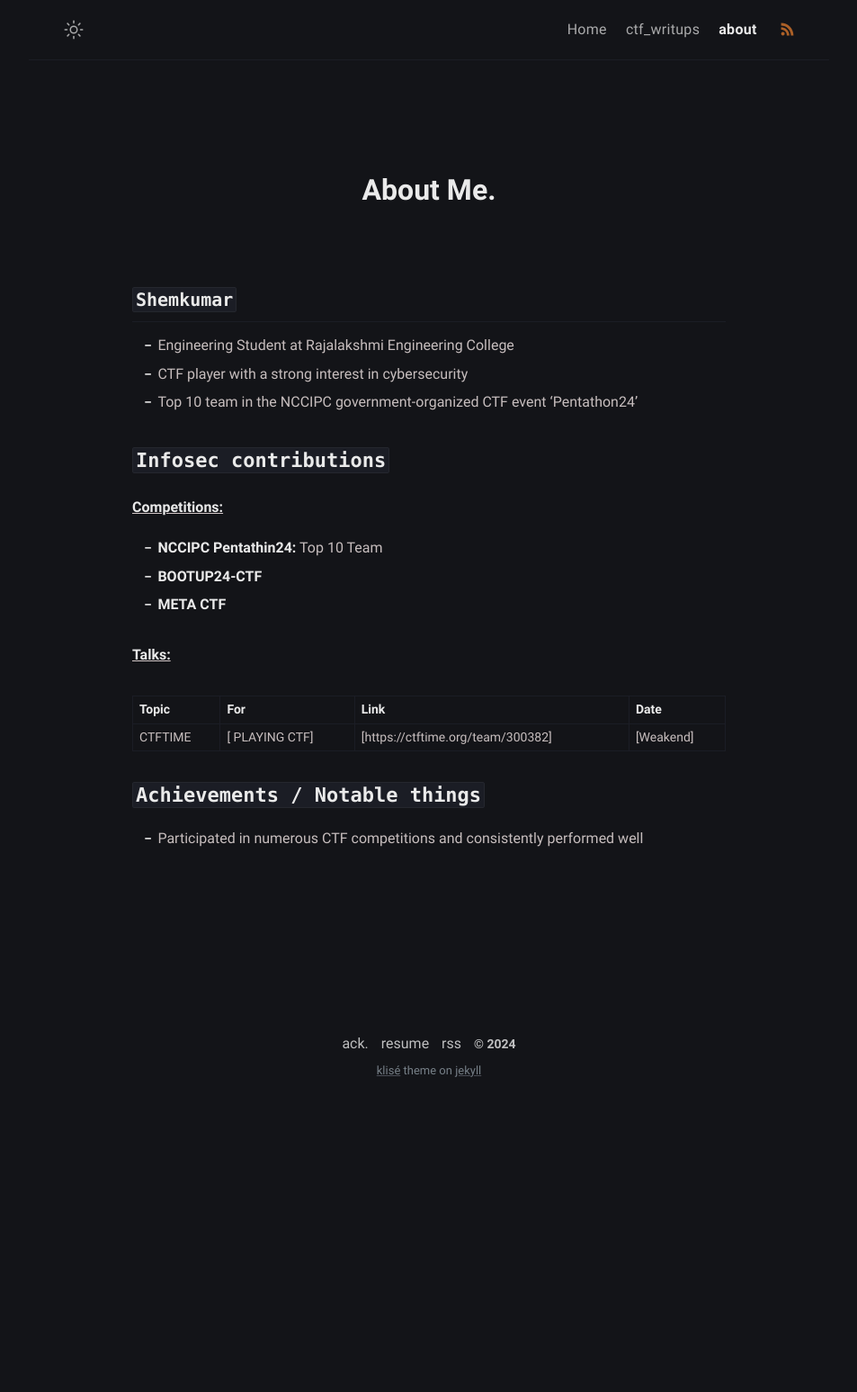
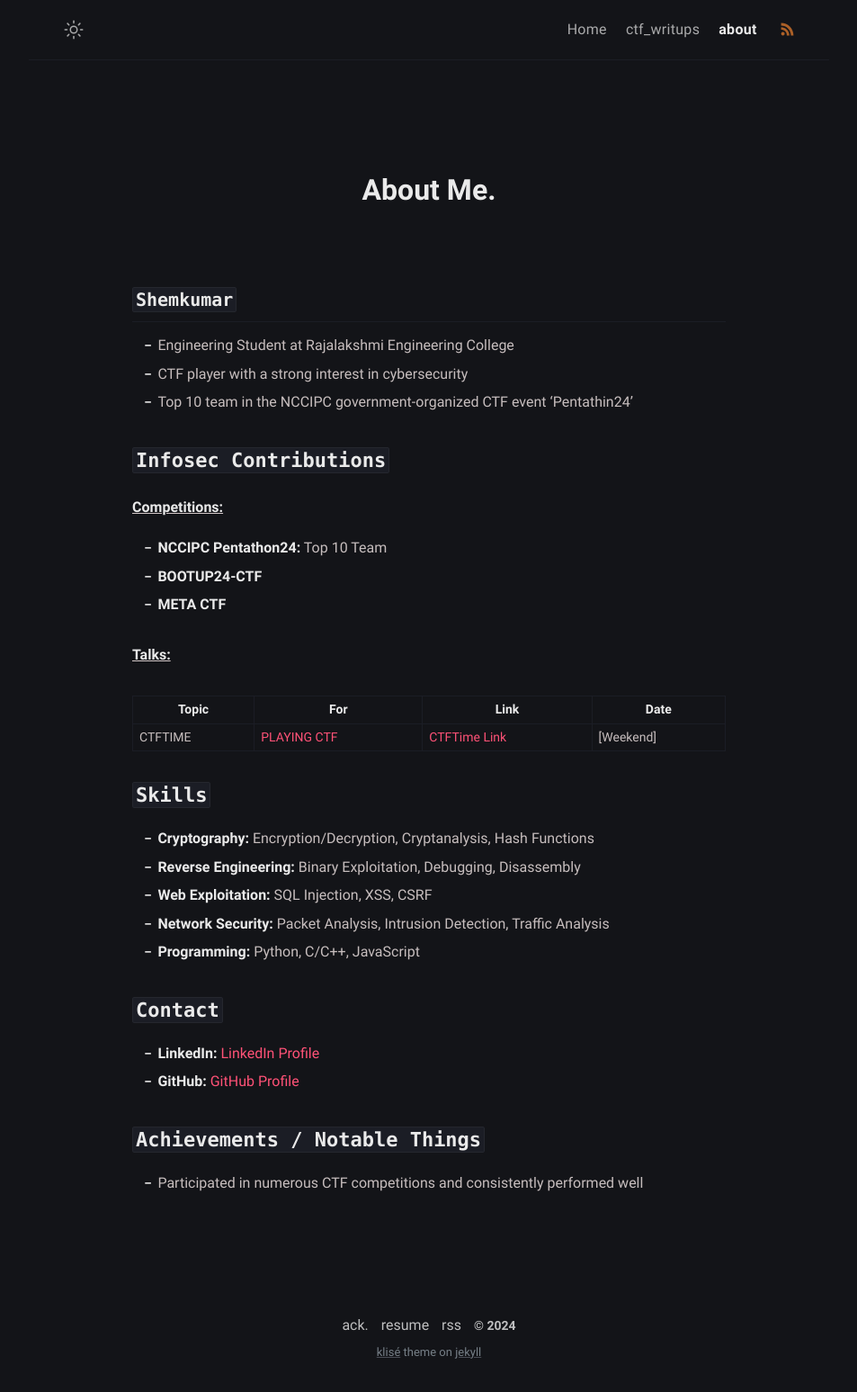
Before and after one commit to shemkumar/shemkumar.github.io, a Jekyll site: the page built from about.md, in a window 1280 px wide. Shown: the whole page at 90% size, without its empty margins (163-1116 px from the left). Built offline with Jekyll 4.4.1, drawn with Linux system fonts in a browser that asks for light colours; before the commit the page ends 1234 px from its top, so only the background shows below that.

Commit message:
Update about.md

```diff
--- a/about.md
+++ b/about.md
@@ -8,23 +8,34 @@ comments: false
 ### `Shemkumar`
 - Engineering Student at Rajalakshmi Engineering College
 - CTF player with a strong interest in cybersecurity
-- Top 10 team in the NCCIPC government-organized CTF event 'Pentathon24'
+- Top 10 team in the NCCIPC government-organized CTF event 'Pentathin24'
 
-## `Infosec contributions`
+## `Infosec Contributions`
 
 <u><b>Competitions:</b></u>
-- **NCCIPC Pentathin24:** Top 10 Team
+- **NCCIPC Pentathon24:** Top 10 Team
 - **BOOTUP24-CTF**
 - **META CTF**
 
 <u><b>Talks:</b></u>
 
-|**Topic** | **For** | **Link** | **Date** |
-| CTFTIME | [ PLAYING CTF] | [https://ctftime.org/team/300382] | [Weakend] |
+| **Topic** | **For** | **Link** | **Date** |
+|-----------|---------|----------|----------|
+| CTFTIME   | [PLAYING CTF](https://ctftime.org/team/300382) | [CTFTime Link](https://ctftime.org/team/300382) | [Weekend] |
 
-## `Achievements / Notable things`
+## `Skills`
+
+- **Cryptography:** Encryption/Decryption, Cryptanalysis, Hash Functions
+- **Reverse Engineering:** Binary Exploitation, Debugging, Disassembly
+- **Web Exploitation:** SQL Injection, XSS, CSRF
+- **Network Security:** Packet Analysis, Intrusion Detection, Traffic Analysis
+- **Programming:** Python, C/C++, JavaScript
+
+## `Contact`
+
+- **LinkedIn:** [LinkedIn Profile](https://www.linkedin.com/in/shemkumar-p-665b39224/)
+- **GitHub:** [GitHub Profile](https://github.com/shemkumar)
+
+## `Achievements / Notable Things`
 
 - Participated in numerous CTF competitions and consistently performed well
-
-
-<br>
```
